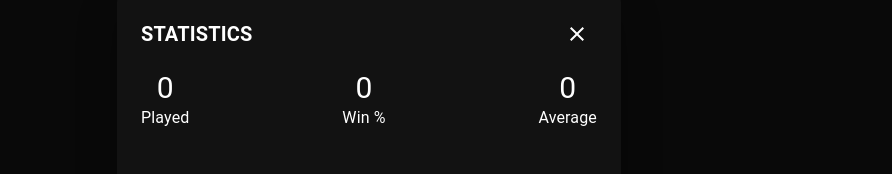
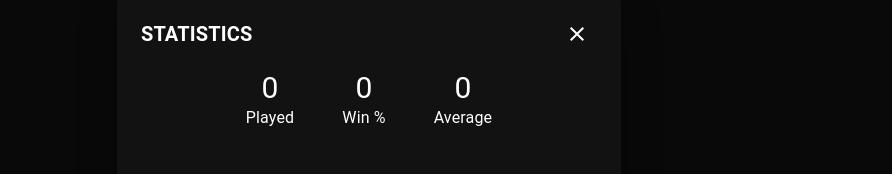
Before and after one commit to ElPlaso/blundle, a React (Vite) app: page / in a window 1280 px wide. Both pictures are taken after a click on the button "Enter". Shown: the part 236-410 px from the top of the page, without its empty margins (271-1163 px from the left). Built offline with nearby package versions, Linux system fonts and the light colour scheme; no server answers.

Commit message:
Update modal width styles

```diff
--- a/src/components/shared/Modal.tsx
+++ b/src/components/shared/Modal.tsx
@@ -49,6 +49,7 @@ export default function Modal(props: ModalProps) {
         style={{
           color: localStorage.theme == "light" ? "white" : "#212121",
         }}
+        className="transition-all duration-300"
       >
         <style>
           {`
--- a/src/components/stats_modal/stats-modal.tsx
+++ b/src/components/stats_modal/stats-modal.tsx
@@ -29,8 +29,8 @@ export default function StatsModal() {
         title="STATISTICS"
         isOpen={isOpen}
       >
-        <DialogContent className="flex flex-col w-full gap-y-8">
-          <DialogContentText className="flex justify-between w-full">
+        <DialogContent className="flex flex-col gap-y-8">
+          <DialogContentText className="flex w-full justify-between gap-x-12">
             <Stats />
           </DialogContentText>
           <DialogContentText className="flex flex-col items-center justify-center gap-y-2">
--- a/src/components/stats_modal/stats.tsx
+++ b/src/components/stats_modal/stats.tsx
@@ -20,15 +20,15 @@ export default function Stats() {
   return (
     <>
       <span className="flex flex-col items-center text-black dark:text-white">
-        <span className="text-3xl font-semi-bold">{numberOfGamesPlayed}</span>
+        <span className="font-semi-bold text-3xl">{numberOfGamesPlayed}</span>
         Played
       </span>
       <span className="flex flex-col items-center text-black dark:text-white">
-        <span className="text-3xl font-semi-bold">{winPercentage ?? "0"}</span>
+        <span className="font-semi-bold text-3xl">{winPercentage ?? "0"}</span>
         Win %{" "}
       </span>
       <span className="flex flex-col items-center text-black dark:text-white">
-        <span className="text-3xl font-semi-bold">
+        <span className="font-semi-bold text-3xl">
           {averageNumberOfGuesses ?? "0"}
         </span>
         Average
```
